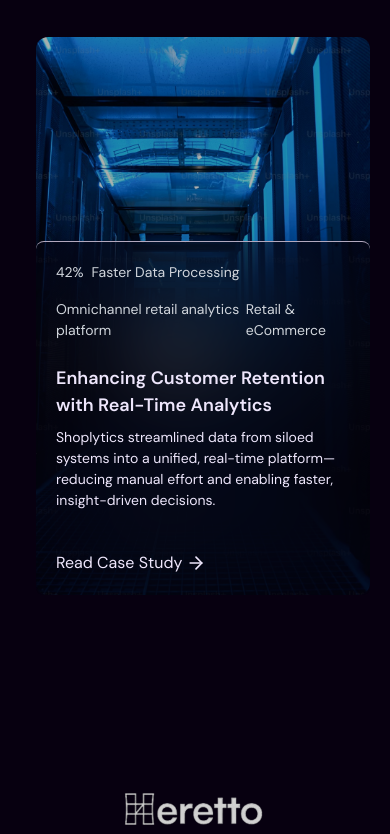
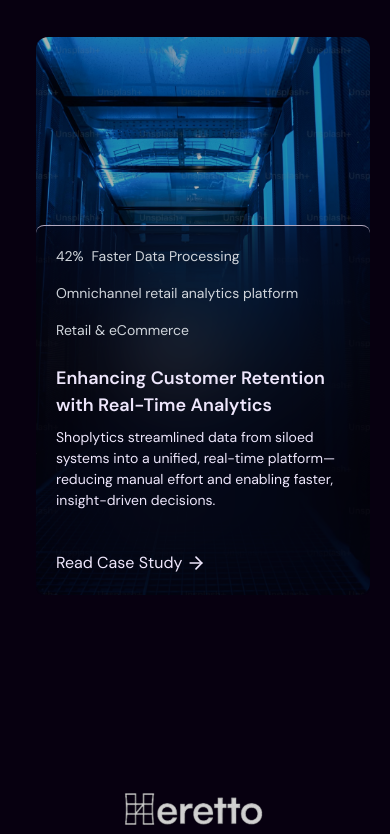
Before and after one commit to sarthak-infogen-labs/hereto, a Next.js app: page /data-driven-transformation/1 in a window 390 px wide. Shown: the part 4061-4895 px from the top of the page. Built offline with nearby package versions, Linux system fonts and the light colour scheme.

Commit message:
changes in data insights carousel

```diff
--- a/src/app/data-driven-transformation/[slug]/sections/DataInsightsSection.tsx
+++ b/src/app/data-driven-transformation/[slug]/sections/DataInsightsSection.tsx
@@ -29,7 +29,7 @@ const DataInsightsSection = () => {
       ctaText: "Read Case Study",
       ctaLink: "#",
       backgroundImage:
-        "/images/data-driven-transformation/carousel/carousel1.jpg", // Replace with your actual path
+        "/images/data-driven-transformation/carousel/carousel2.jpg", // Replace with your actual path
     },
     {
       percentageHighlight: "42%",
@@ -42,7 +42,7 @@ const DataInsightsSection = () => {
       ctaText: "Read Case Study",
       ctaLink: "#",
       backgroundImage:
-        "/images/data-driven-transformation/carousel/carousel1.jpg", // Replace with your actual path
+        "/images/data-driven-transformation/carousel/carousel3.jpg", // Replace with your actual path
     },
   ];
   return (
--- a/src/components/cards/DataInsightsCard.tsx
+++ b/src/components/cards/DataInsightsCard.tsx
@@ -54,7 +54,7 @@ const DataInsightsCard: React.FC<DataInsightsCardProps> = ({
               <span>{percentageHighlight}</span>
               <span>{subHighlight}</span>
             </div>
-            <div className="flex justify-between text-body-sm mb-4 text-gray-300">
+            <div className="flex max-lg:flex-col max-lg:gap-4 justify-between text-body-sm mb-4 text-gray-300">
               <span>{platform}</span>
               <span>{industry}</span>
             </div>
--- a/src/components/cards/innovationCard.tsx
+++ b/src/components/cards/innovationCard.tsx
@@ -16,7 +16,7 @@ export default function Card({
   backgroundImage,
 }: CardProps) {
   return (
-    <div className="relative min-[1350px]:w-[334px] min-[1350px]:h-[334px] lg:w-[290px] lg:h-[290px] rounded-xl overflow-hidden bg-[#3D2D59]/15 group/card w-[334px] h-[334px]">
+    <div className="relative min-[1350px]:w-[334px] min-[1350px]:h-[334px] lg:w-[290px] lg:h-[290px] rounded-xl overflow-hidden bg-[#3D2D59]/15 group/card w-[334px] h-[334px] cursor-pointer">
       {/* Background Image */}
       <Image
         src={backgroundImage}
--- a/src/components/pages/data-driven-transformations/DataInsightsComponent.tsx
+++ b/src/components/pages/data-driven-transformations/DataInsightsComponent.tsx
@@ -52,7 +52,7 @@ const DataInsightsComponent: React.FC<DataInsightsComponentProps> = ({
   }, [api, onSelect]);
 
   return (<div className="w-full flex flex-col items-center">
-      <div className="text-h1-semibold !font-semibold max-w-[722px] text-center text-[#EEE6FC">
+      <div className="text-h1-semibold !font-semibold max-w-[722px] text-center text-[#EEE6FC]">
        {sectionTitle}
       </div>
       <Carousel className="w-full  md:p-12 max-md:pt-8 flex flex-row justify-between items-center " setApi={setApi}>
```
Also changed, not shown: public/images/data-driven-transformation/carousel/carousel2.jpg (added), public/images/data-driven-transformation/carousel/carousel3.jpg (added).
